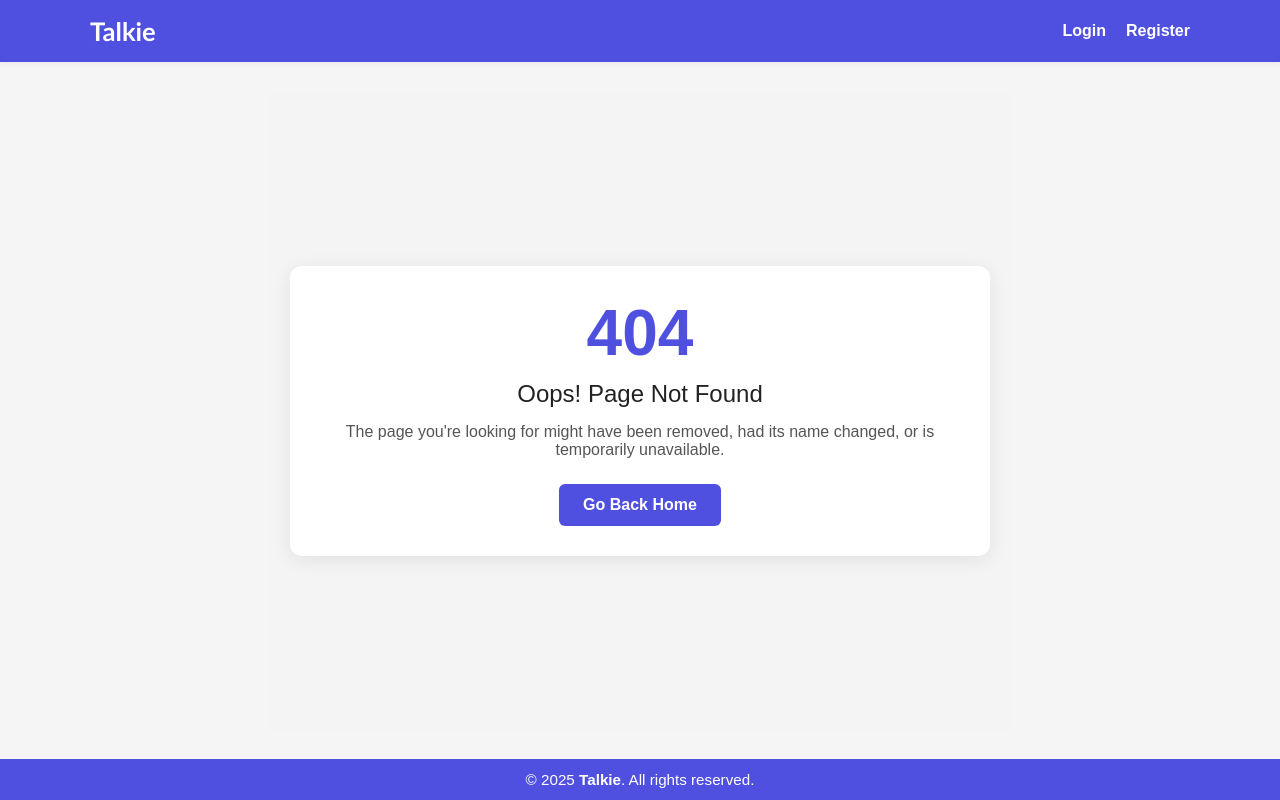
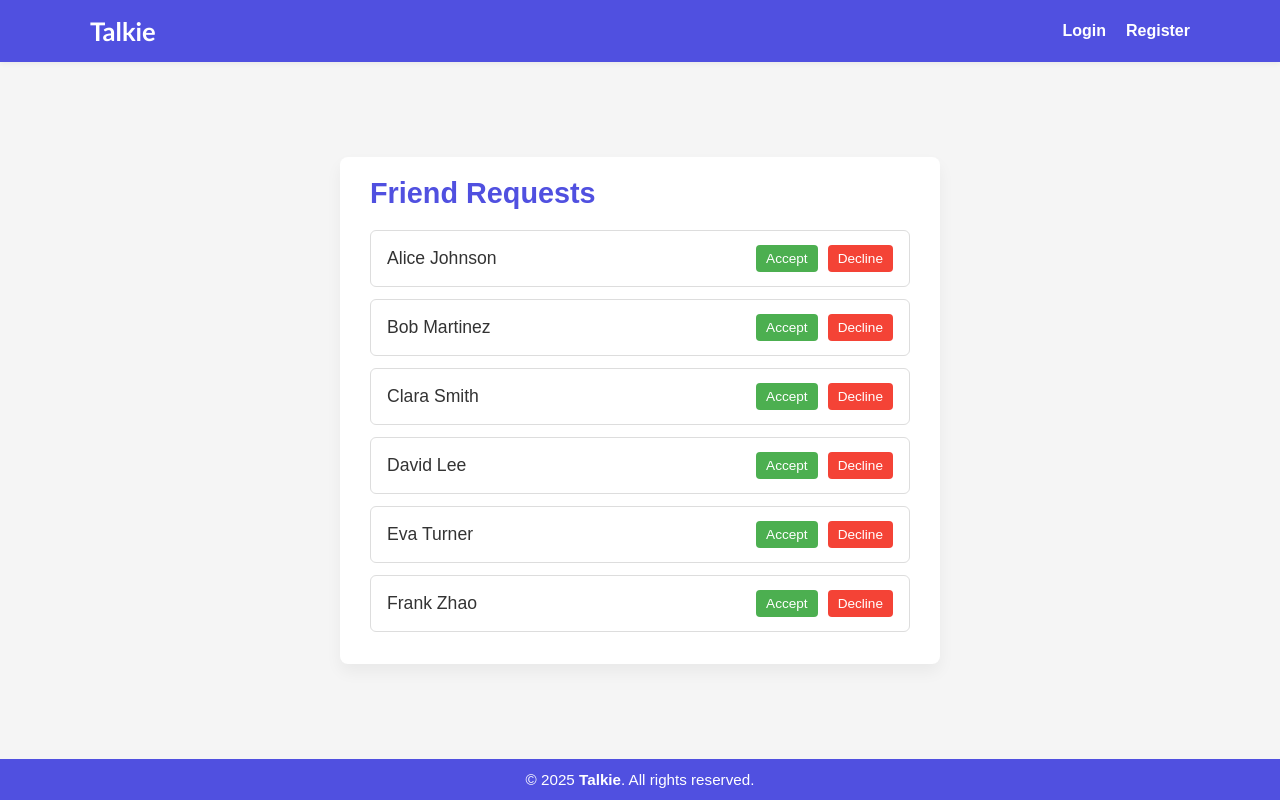
Before and after one commit to Bogomil-Simitchiev/Chat-app, a React (Vite) app in the folder frontend/: page /requests in a window 1280 px wide. Built offline with nearby package versions, Linux system fonts and the light colour scheme.

Commit message:
setup RequestedList(example) component

```diff
--- a/frontend/src/components/FriendsList/FriendsList.jsx
+++ b/frontend/src/components/FriendsList/FriendsList.jsx
@@ -1,45 +1,26 @@
-import React, { useState } from 'react';
-import './FriendsList.css';
+import "./FriendsList.css";
 
 const mockFriends = [
-  { id: 1, name: 'Alice Johnson', status: 'online' },
-  { id: 2, name: 'Bob Martinez', status: 'offline' },
-  { id: 3, name: 'Clara Smith', status: 'online' },
-   { id: 4, name: 'Alice Johnson', status: 'online' },
-  { id: 5, name: 'Bob Martinez', status: 'offline' },
-  { id: 6, name: 'Clara Smith', status: 'online' },
-
+  { id: 1, name: "Alice Johnson", status: "online" },
+  { id: 2, name: "Bob Martinez", status: "offline" },
+  { id: 3, name: "Clara Smith", status: "online" },
+  { id: 4, name: "Alice Johnson", status: "online" },
+  { id: 5, name: "Bob Martinez", status: "offline" },
+  { id: 6, name: "Clara Smith", status: "online" },
 ];
 
 const FriendsList = () => {
-  const [selectedFriend, setSelectedFriend] = useState(null);
-
-  const handleFriendClick = (friend) => {
-    setSelectedFriend(friend);
-    console.log(`Opening chat with ${friend.name}`);
-  };
-
   return (
     <div className="friends-container">
       <h2 className="friends-title">My Friends</h2>
       <ul className="friends-list">
         {mockFriends.map((friend) => (
-          <li
-            key={friend.id}
-            className={`friend-item ${friend.status}`}
-            onClick={() => handleFriendClick(friend)}
-          >
+          <li key={friend.id} className={`friend-item ${friend.status}`}>
             <div className="friend-name">{friend.name}</div>
             <span className="friend-status">{friend.status}</span>
           </li>
         ))}
       </ul>
-
-      {selectedFriend && (
-        <div className="chat-placeholder">
-          <p>💬 Chatting with <strong>{selectedFriend.name}</strong></p>
-        </div>
-      )}
     </div>
   );
 };
--- /dev/null
+++ b/frontend/src/components/RequestedList/RequestedList.css
@@ -0,0 +1,83 @@
+.requested-container {
+  flex: 1;
+  padding: 20px 30px;
+  background-color: #ffffff;
+  border-radius: 8px;
+  box-shadow: 0 8px 16px rgba(0, 0, 0, 0.05);
+  max-width: 600px;
+  margin: 20px auto;
+}
+
+.requested-title {
+  font-size: 1.8rem;
+  color: #5050e0;
+  margin-bottom: 20px;
+}
+
+.requested-list {
+  list-style: none;
+  padding: 0;
+  margin: 0;
+}
+
+.requested-item {
+  display: flex;
+  justify-content: space-between;
+  align-items: center;
+  padding: 14px 16px;
+  border: 1px solid #ddd;
+  border-radius: 6px;
+  margin-bottom: 12px;
+  transition: background-color 0.2s ease;
+}
+
+.requested-item:hover {
+  background-color: #f1f3ff;
+}
+
+.requested-name {
+  font-size: 1.1rem;
+  color: #333;
+  cursor: pointer;
+  flex: 1;
+}
+
+.requested-actions {
+  display: flex;
+  gap: 10px;
+}
+
+.accept,
+.decline {
+  padding: 6px 10px;
+  border-radius: 4px;
+  font-size: 0.85rem;
+  cursor: pointer;
+  color: white;
+  user-select: none;
+}
+
+.accept {
+  background-color: #4caf50;
+}
+
+.accept:hover {
+  background-color: #3e8e41;
+}
+
+.decline {
+  background-color: #f44336;
+}
+
+.decline:hover {
+  background-color: #d32f2f;
+}
+
+.chat-placeholder {
+  margin-top: 30px;
+  padding: 20px;
+  background-color: #f5f7ff;
+  border-left: 4px solid #5050e0;
+  border-radius: 6px;
+  font-size: 1.1rem;
+}
--- /dev/null
+++ b/frontend/src/components/RequestedList/RequestedList.jsx
@@ -0,0 +1,47 @@
+import "./RequestedList.css";
+
+const mockFriends = [
+  { id: 1, name: "Alice Johnson", status: "online" },
+  { id: 2, name: "Bob Martinez", status: "offline" },
+  { id: 3, name: "Clara Smith", status: "online" },
+  { id: 4, name: "David Lee", status: "online" },
+  { id: 5, name: "Eva Turner", status: "offline" },
+  { id: 6, name: "Frank Zhao", status: "online" },
+];
+
+const RequestedList = () => {
+  const handleAccept = (id) => {
+    console.log(`Accepted request from user ID ${id}`);
+  };
+
+  const handleDecline = (id) => {
+    console.log(`Declined request from user ID ${id}`);
+  };
+
+  return (
+    <div className="requested-container">
+      <h2 className="requested-title">Friend Requests</h2>
+      <ul className="requested-list">
+        {mockFriends.map((friend) => (
+          <li key={friend.id} className={`requested-item ${friend.status}`}>
+            <div className="requested-name">{friend.name}</div>
+
+            <div className="requested-actions">
+              <span className="accept" onClick={() => handleAccept(friend.id)}>
+                Accept
+              </span>
+              <span
+                className="decline"
+                onClick={() => handleDecline(friend.id)}
+              >
+                Decline
+              </span>
+            </div>
+          </li>
+        ))}
+      </ul>
+    </div>
+  );
+};
+
+export default RequestedList;
--- a/frontend/src/routes/index.jsx
+++ b/frontend/src/routes/index.jsx
@@ -4,9 +4,12 @@ import Register from "../components/Register/Register.jsx";
 import Login from "../components/Login/Login.jsx";
 import Home from "../components/Home/Home.jsx";
 import FriendsList from "../components/FriendsList/FriendsList.jsx";
+import RequestedList from "../components/RequestedList/RequestedList.jsx";
 
 const AppRoutes = () => (
     <Routes>
+      // Define the routes for 'Add friend', 'Messages betweem 2 friends'
+      <Route path="/requests" element={<RequestedList />} />
       <Route path="/friends" element={<FriendsList />} />
       <Route path="/" element={<Home />} />
       <Route path="/register" element={<Register />} />
```
